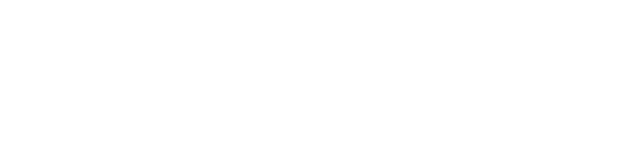
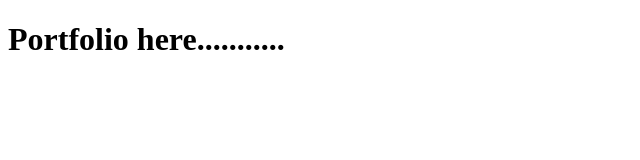
Before and after one commit to awaze7/learn-portfolio, a plain HTML site: page index.html in a window 1280 px wide. Shown: the whole page, without its empty margins (0-640 px from the left). Drawn offline with Linux system fonts and the light colour scheme.

Commit message:
added html

```diff
--- a/index.html
+++ b/index.html
@@ -5,6 +5,6 @@
     <title>crap portfolio</title>
   </head>
   <body>
-
+<h1>Portfolio here...........</h1>
   </body>
 </html>
```
